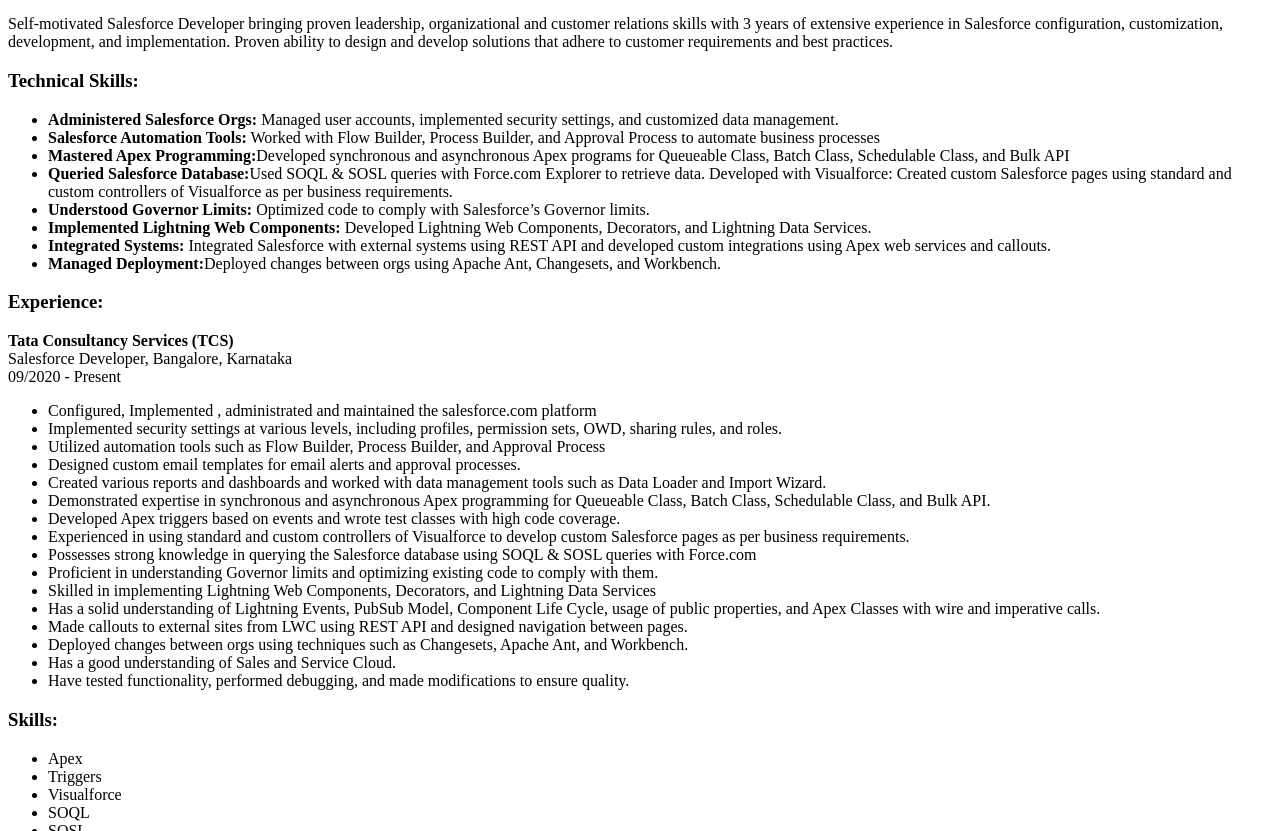
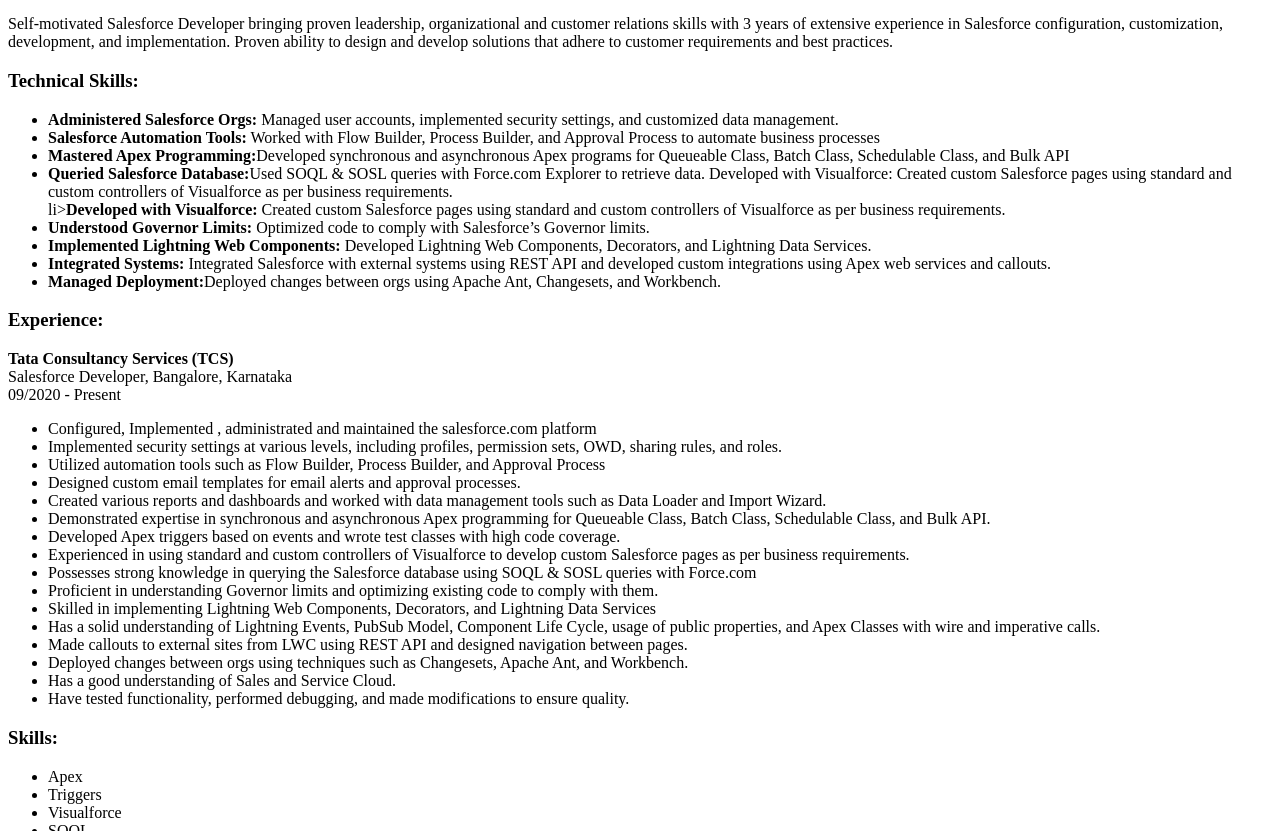
Before and after one commit to kirandevireddy98/My-portfolio, a plain HTML site: page index.html in a window 1280 px wide. Shown: the part 269-1100 px from the top of the page. Drawn offline with Linux system fonts and the light colour scheme.

Commit message:
index.html

```diff
--- a/index.html
+++ b/index.html
@@ -36,6 +36,10 @@
         <li><b>Queried Salesforce Database:</b>Used SOQL & SOSL queries with Force.com Explorer to retrieve data.
             Developed with Visualforce: Created custom Salesforce pages using standard and custom controllers of
             Visualforce as per business requirements.
+        </li>
+        li><b>Developed with Visualforce: </b>  Created custom Salesforce pages using standard and custom controllers of
+Visualforce as per business requirements.
+
         </li>
         <li><b>Understood Governor Limits: </b> Optimized code to comply with Salesforce’s Governor limits.
         </li>
```
